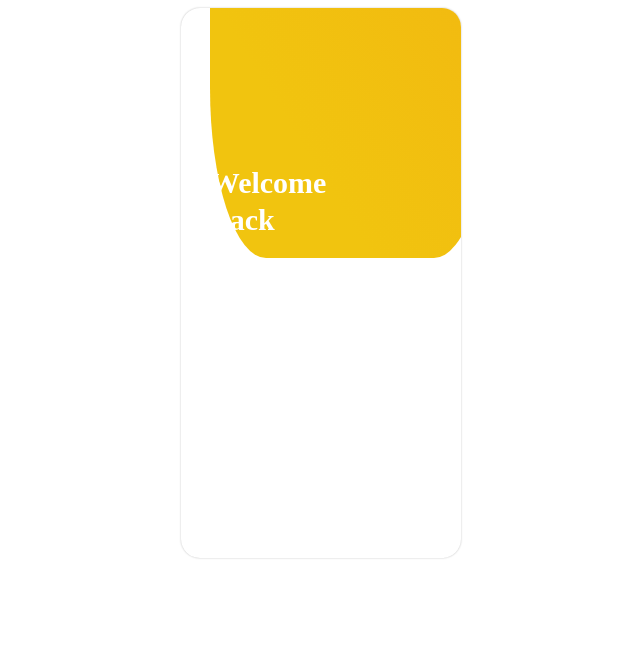
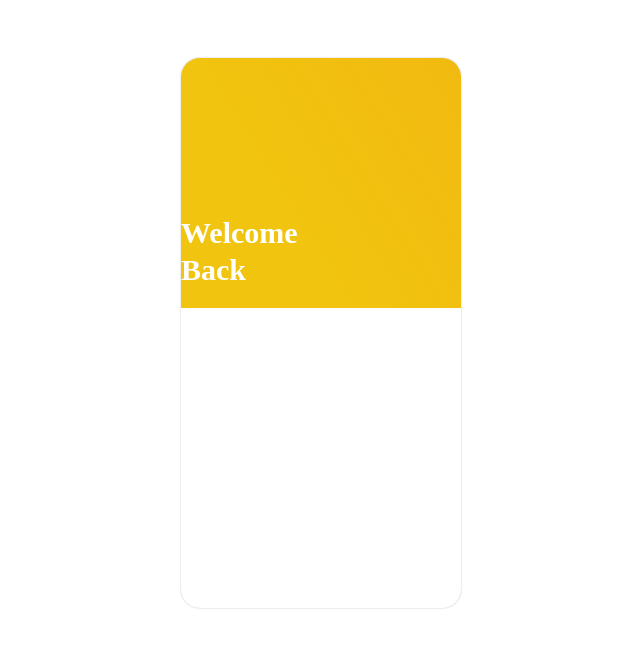
Before and after one commit to mmilett14/vyb-login, a React (Create React App) app: page / in a window 1280 px wide. Shown: the top 648 px of the page, without its empty margins (319-959 px from the left). Built offline with nearby package versions, Linux system fonts and the light colour scheme.

Commit message:
made TopContainer flat on bottom

```diff
--- a/src/components/accountBox/index.jsx
+++ b/src/components/accountBox/index.jsx
@@ -10,6 +10,7 @@ const BoxContainer = styled.div`
     background-color: #fff;
     box-shadow: 0 0 2px rgba(15, 15, 15, 0.28);
     position: relative;
+    top: 50px;
     overflow: hidden;
 `;
 
@@ -19,7 +20,7 @@ const TopContainer = styled.div`
     display: flex;
     flex-direction: column;
     justify-content: flex-end;
-    padding: 0 1.8rem;
+    padding: 0;
     padding-bottom: 5rem;
 `;
 
@@ -29,7 +30,7 @@ const BackDrop = styled.div`
     position: absolute;
     display: flex;
     flex-direction: column;
-    border-radius: 20%;
+    border-radius: 0%;
     background: rgb(241, 196, 15);
     background: linear-gradient(
         58deg,
```
